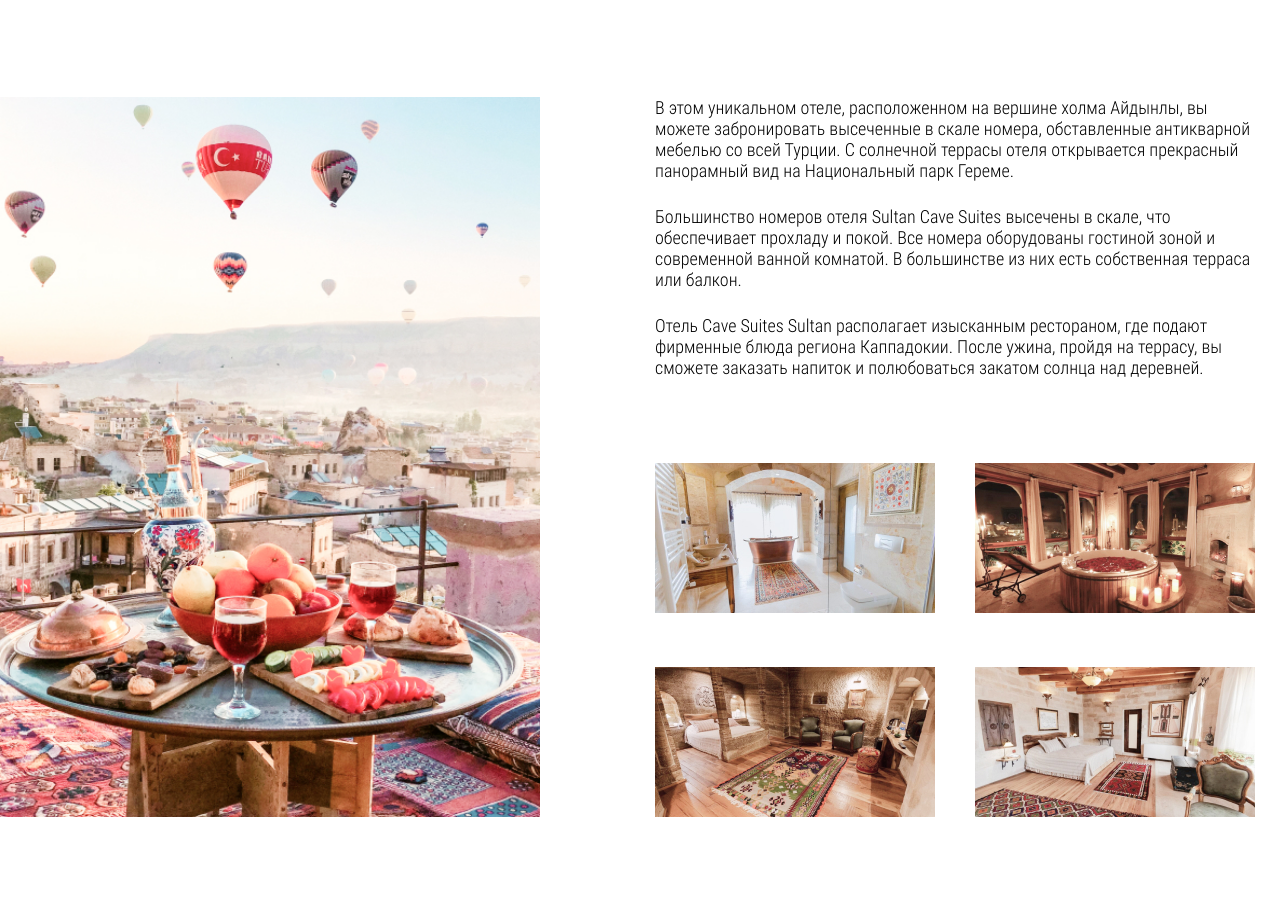
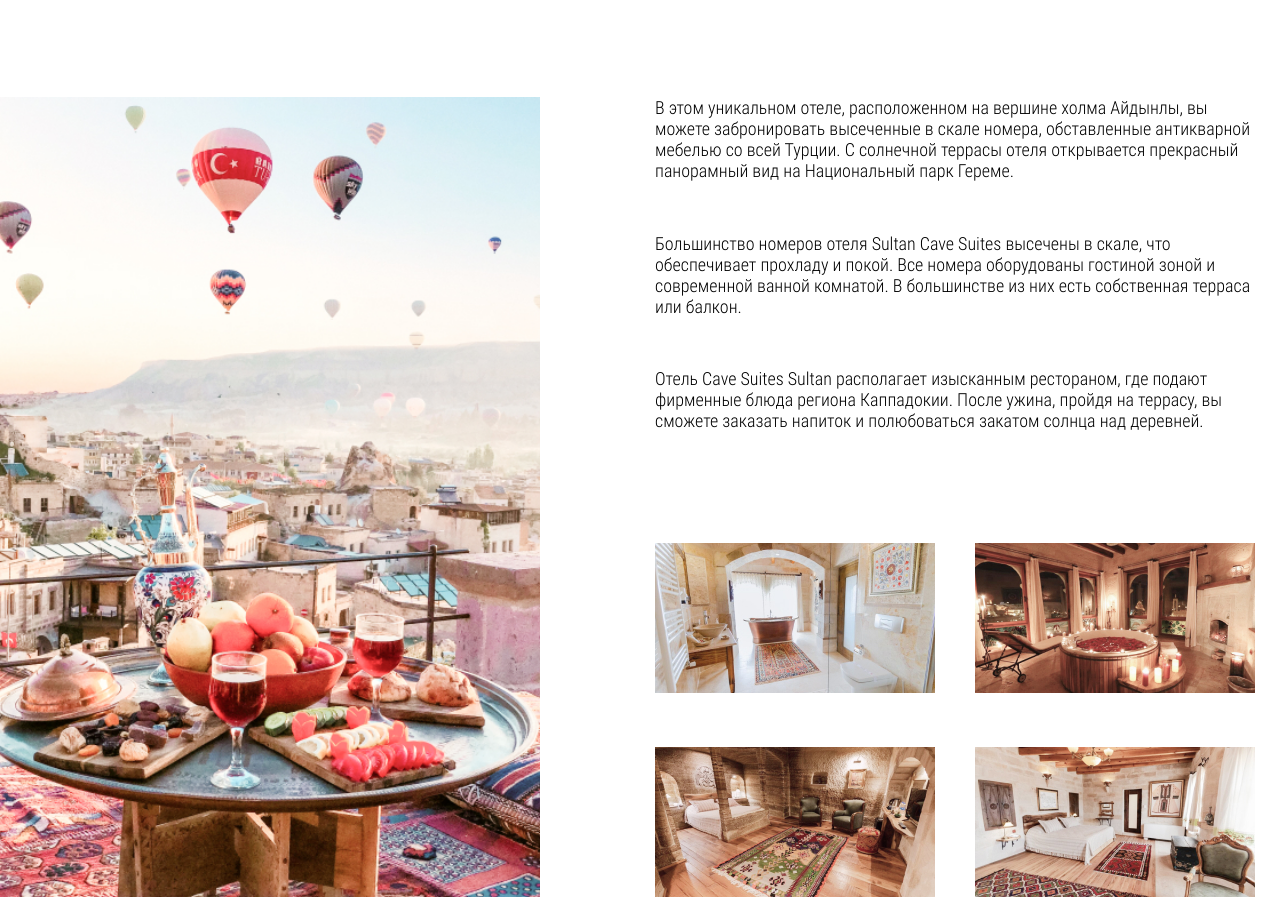
Before and after one commit to Nick-makhony/Cappadocia, a plain HTML site: page index.html in a window 1280 px wide. Shown: the part 3550-4454 px from the top of the page. Drawn offline with nearby package versions, Linux system fonts and the light colour scheme.

Commit message:
Add files via upload

```diff
--- a/css/style.css
+++ b/css/style.css
@@ -244,7 +244,8 @@ ul {
 .hotel__image {
   padding-right: 100px;
   width: 50%;
-  height: 90vh;
+  object-fit: cover;
+  height: 100vh;
 }
 .hotel__container {
   max-width: 1230px;
```
